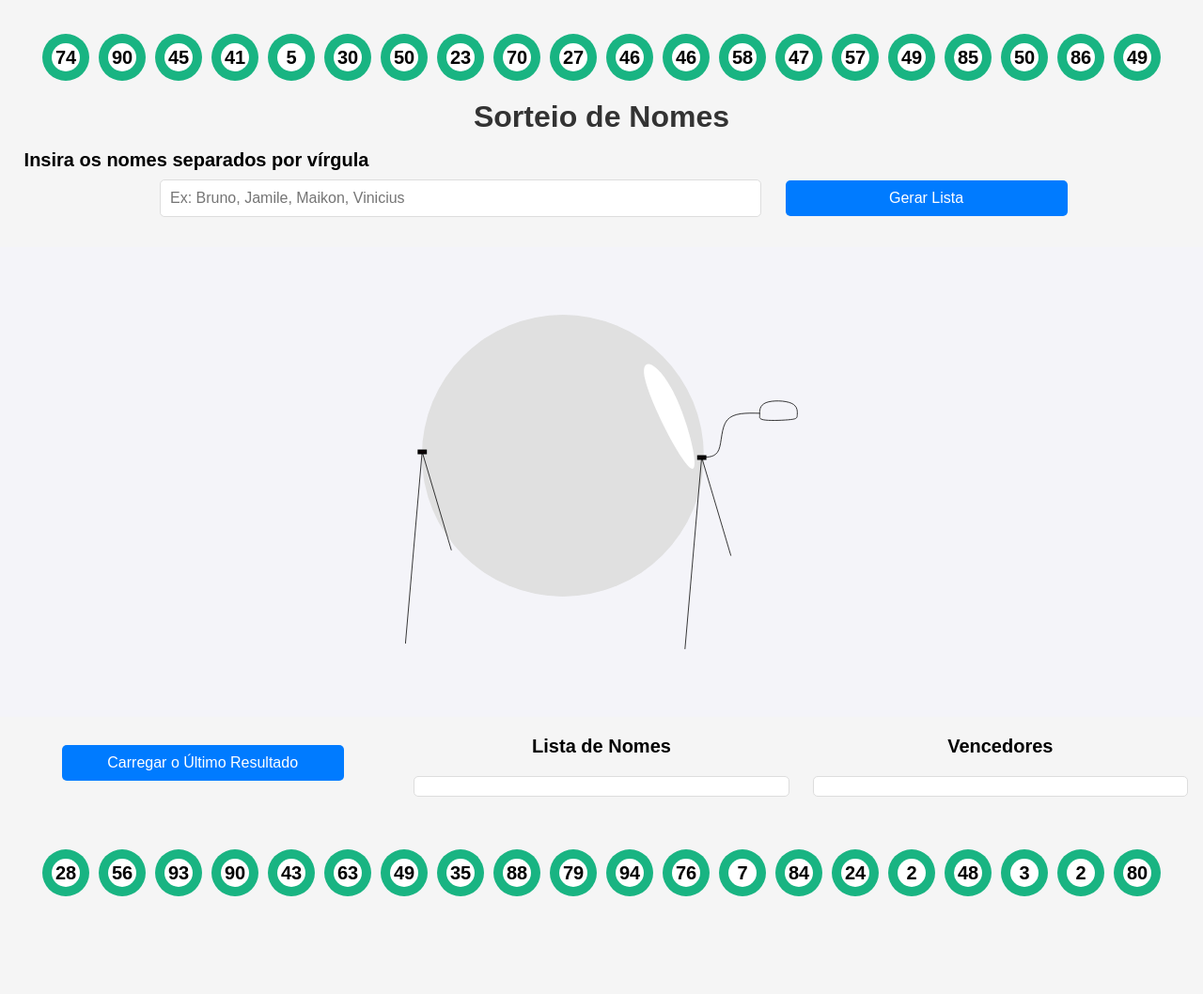
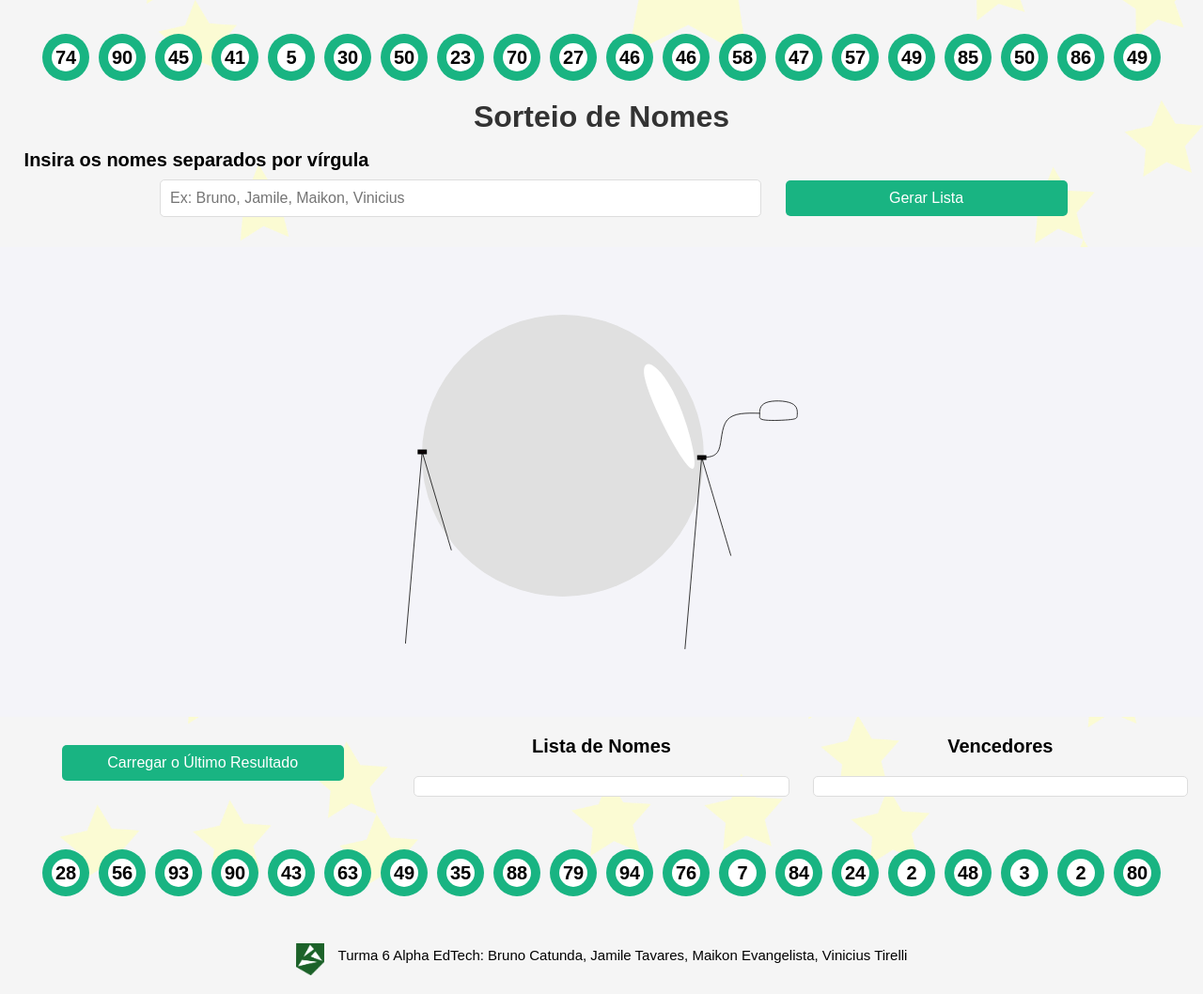
Before and after one commit to jmatavares/tarefaEspecialAlpha, a plain HTML site: page index.html in a window 1280 px wide. Shown: the whole page at 94% size. Before the commit the page ends 974 px from the top, so only its background shows below. Drawn offline with Linux system fonts and the light colour scheme.

Commit message:
[add] footer

```diff
--- a/animacao/animacao-bolinhas-sorteio.html
+++ b/animacao/animacao-bolinhas-sorteio.html
@@ -98,14 +98,14 @@
             <!-- Bolinha animada -->
             <circle cx="160" cy="150" r="10" fill="#ff6347" id="animatedCircle">
                 <!-- Animação do crescimento -->
-                <animate attributeName="r" from="10" to="50" dur="3s" fill="freeze" />
+                <animate attributeName="r" from="10" to="50" dur="2s" fill="freeze" />
             </circle>
             <!-- Nome no centro -->
             <text x="160" y="155" text-anchor="middle" font-size="5" font-family="Arial, sans-serif" fill="#000000"
                 id="circleText">
                 Jamile
                 <!-- Animação do crescimento do texto -->
-                <animate attributeName="font-size" from="5" to="30" dur="3s" fill="freeze" />
+                <animate attributeName="font-size" from="5" to="30" dur="2s" fill="freeze" />
             </text>
         </svg>
     </div>
--- /dev/null
+++ b/estilo-borda.js
@@ -0,0 +1,40 @@
+// Função responsável por criar as bolinhas dentro do contêiner especificado
+function criarBolinhas(containerClass) {
+  const container = document.querySelector(containerClass); // Seleciona o contêiner onde as bolinhas serão inseridas
+
+  container.innerHTML = ""; // Remove qualquer bolinha existente para evitar duplicação ao redimensionar a tela
+
+  // Obtém a largura total da janela do navegador
+  const larguraTela = window.innerWidth;
+
+  // Define o tamanho aproximado de cada bolinha (incluindo espaçamento)
+  const tamanhoBolinha = 60; // Considera 50px de bolinha + margem entre elas
+
+  // Calcula quantas bolinhas cabem em uma única linha dentro da largura da tela
+  const quantidadeBolinhas = Math.floor(larguraTela / tamanhoBolinha) - 1;
+
+  // Loop para criar a quantidade exata de bolinhas
+  for (let i = 0; i < quantidadeBolinhas; i++) {
+    let bolinha = document.createElement("div"); // Cria um elemento <div> para a bolinha
+    bolinha.classList.add("bolinha"); // Adiciona a classe CSS que estiliza a bolinha
+
+    let numero = document.createElement("span"); // Cria um <span> para conter o número dentro da bolinha
+    numero.textContent = Math.floor(Math.random() * 99) + 1; // Gera um número aleatório entre 1 e 99
+
+    bolinha.appendChild(numero); // Insere o número dentro da bolinha
+    container.appendChild(bolinha); // Adiciona a bolinha ao contêiner correto
+  }
+}
+
+// Aguarda até que o DOM seja carregado para executar a função
+document.addEventListener("DOMContentLoaded", function () {
+  // Criar bolinhas no carregamento inicial da página
+  criarBolinhas(".bolinhas-topo"); // Cria a linha de bolinhas na parte superior
+  criarBolinhas(".bolinhas-base"); // Cria a linha de bolinhas na parte inferior
+});
+
+// Adiciona um evento que escuta mudanças no tamanho da tela
+window.addEventListener("resize", () => {
+  criarBolinhas(".bolinhas-topo"); // Atualiza as bolinhas do topo quando a tela for redimensionada
+  criarBolinhas(".bolinhas-base"); // Atualiza as bolinhas da base quando a tela for redimensionada
+});
--- a/index.html
+++ b/index.html
@@ -1,11 +1,13 @@
 <!DOCTYPE html>
 <html lang="en">
+
 <head>
   <meta charset="UTF-8" />
   <meta name="viewport" content="width=device-width, initial-scale=1.0" />
   <title>Sorteador</title>
   <link rel="stylesheet" href="styles.css" />
 </head>
+
 <body>
 
   <div class="bolinhas-container bolinhas-topo"></div>
@@ -13,22 +15,13 @@
 
   <h2 id="instruction">Insira os nomes separados por vírgula</h2>
   <div id="inputContainer">
-      <input
-        type="text"
-        id="nameInput"
-        placeholder="Ex: Bruno, Jamile, Maikon, Vinicius"
-      />
+    <input type="text" id="nameInput" placeholder="Ex: Bruno, Jamile, Maikon, Vinicius" />
     <button id="processButton">Gerar Lista</button>
   </div>
 
   <div>
-      <iframe
-        id="meuIframe"
-        src="./animacao/animacao-bolinhas-sorteio.html"
-        width="100%"
-        height="500"
-        frameborder="0"
-      ></iframe>
+    <iframe id="meuIframe" src="./animacao/animacao-bolinhas-sorteio.html" width="100%" height="500"
+      frameborder="0"></iframe>
   </div>
 
   <div class="containerPag">
@@ -56,5 +49,15 @@
   <div class="bolinhas-container bolinhas-base"></div>
 
   <script type="module" src="main.js"></script>
+  <script type="module" src="estilo-borda.js"></script>
+
+  <footer>
+    <div class="footer-content">
+      <img src="./images/alpha-edtech.png" alt="Logo da Turma 6" class="footer-img">
+      <p>Turma 6 Alpha EdTech: Bruno Catunda, Jamile Tavares, Maikon Evangelista, Vinicius Tirelli</p>
+    </div>
+  </footer>
+
 </body>
+
 </html>
--- a/main.js
+++ b/main.js
@@ -9,7 +9,10 @@ import {
   listaObjetos,
   vencedores,
 } from "./listas.js";
-import { realizarSorteio, reiniciarSorteio } from "./sorteio.js";
+import {
+  realizarSorteio,
+  reiniciarSorteio,
+} from "./sorteio.js";
 
 // Garante que os eventos só sejam adicionados após o DOM estar carregado
 document.addEventListener("DOMContentLoaded", () => {
@@ -30,46 +33,3 @@ document.addEventListener("DOMContentLoaded", () => {
     atualizarEstadoDoBotao();
   });
 });
-
-// Aguarda até que todo o HTML seja carregado antes de executar o código
-document.addEventListener("DOMContentLoaded", function () {
-
-  // Função responsável por criar as bolinhas dentro do contêiner especificado
-  function criarBolinhas(containerClass) {
-    const container = document.querySelector(containerClass); // Seleciona o contêiner onde as bolinhas serão inseridas
-
-    container.innerHTML = ""; // Remove qualquer bolinha existente para evitar duplicação ao redimensionar a tela
-
-    // Obtém a largura total da janela do navegador
-    const larguraTela = window.innerWidth;
-
-    // Define o tamanho aproximado de cada bolinha (incluindo espaçamento)
-    const tamanhoBolinha = 60; // Considera 50px de bolinha + margem entre elas
-
-    // Calcula quantas bolinhas cabem em uma única linha dentro da largura da tela
-    const quantidadeBolinhas = Math.floor(larguraTela / tamanhoBolinha) - 1;
-
-    // Loop para criar a quantidade exata de bolinhas
-    for (let i = 0; i < quantidadeBolinhas; i++) {
-      let bolinha = document.createElement("div"); // Cria um elemento <div> para a bolinha
-      bolinha.classList.add("bolinha"); // Adiciona a classe CSS que estiliza a bolinha
-
-      let numero = document.createElement("span"); // Cria um <span> para conter o número dentro da bolinha
-      numero.textContent = Math.floor(Math.random() * 99) + 1; // Gera um número aleatório entre 1 e 99
-
-      bolinha.appendChild(numero); // Insere o número dentro da bolinha
-      container.appendChild(bolinha); // Adiciona a bolinha ao contêiner correto
-    }
-  }
-
-  // Criar bolinhas no carregamento inicial da página
-  criarBolinhas(".bolinhas-topo"); // Cria a linha de bolinhas na parte superior
-  criarBolinhas(".bolinhas-base"); // Cria a linha de bolinhas na parte inferior
-
-  // Adiciona um evento que escuta mudanças no tamanho da tela
-  window.addEventListener("resize", () => {
-    criarBolinhas(".bolinhas-topo"); // Atualiza as bolinhas do topo quando a tela for redimensionada
-    criarBolinhas(".bolinhas-base"); // Atualiza as bolinhas da base quando a tela for redimensionada
-  });
-
-});
--- a/styles.css
+++ b/styles.css
@@ -8,7 +8,11 @@
 /* Estiliza o corpo da página */
 body {
     font-family: 'Arial', sans-serif; /* Define a fonte padrão */
-    background-color: #f5f5f5; /* Define a cor de fundo */
+    background-color: #f5f5f5; /* Cor de fundo (usada caso a imagem não carregue) */
+    background-image: url('./images/background-stars.png'); /* URL da imagem de fundo */
+    background-size: cover; /* Faz com que a imagem cubra todo o fundo */
+    background-position: center; /* Centraliza a imagem */
+    background-repeat: no-repeat; /* Evita a repetição da imagem */
     display: flex;
     flex-direction: column; /* Mantém o layout em coluna */
     justify-content: flex-start; /* Alinha o conteúdo ao topo */
@@ -25,6 +29,32 @@ h1 {
 
 h2 {
     font-size: 20px;
+}
+
+footer {
+    font-size: 15px;
+    text-align: center;
+}
+
+footer {
+    color: black; /* Cor do texto */
+    padding: 20px; /* Espaçamento interno */
+    display: flex;
+    justify-content: center; /* Centraliza o conteúdo */
+}
+
+/* Alinha a imagem à esquerda e o texto à direita */
+.footer-content {
+    display: flex;
+    align-items: center; /* Alinha verticalmente */
+    gap: 15px; /* Espaço entre a imagem e o texto */
+}
+
+/* Estiliza a imagem */
+.footer-img {
+    width: 30px; /* Define a largura da imagem */
+    height: auto; /* Mantém a proporção */
+    margin-top: 10px; /* Adiciona espaçamento entre o texto e a imagem */
 }
 
 /* Estiliza o contêiner do input e botões */
@@ -59,7 +89,7 @@ button {
     width: 100%;
     max-width: 300px; /* Define uma largura máxima */
     padding: 10px 20px; /* Espaçamento interno */
-    background-color: #007bff;
+    background-color: rgb(25, 180, 130);
     color: #fff;
     border: none;
     border-radius: 5px;
@@ -72,7 +102,7 @@ button {
 
 /* Muda a cor do botão ao passar o mouse */
 button:hover {
-    background-color: #0056b3;
+    background-color: rgb(25, 180, 130);
 }
 
 /* Define estilo para botões desabilitados */
```
Also changed, not shown: images/alpha-edtech.png (added), images/background-stars.png (added), images/background-stars.svg (added). Lines whose indentation alone changed are shown as unchanged.
